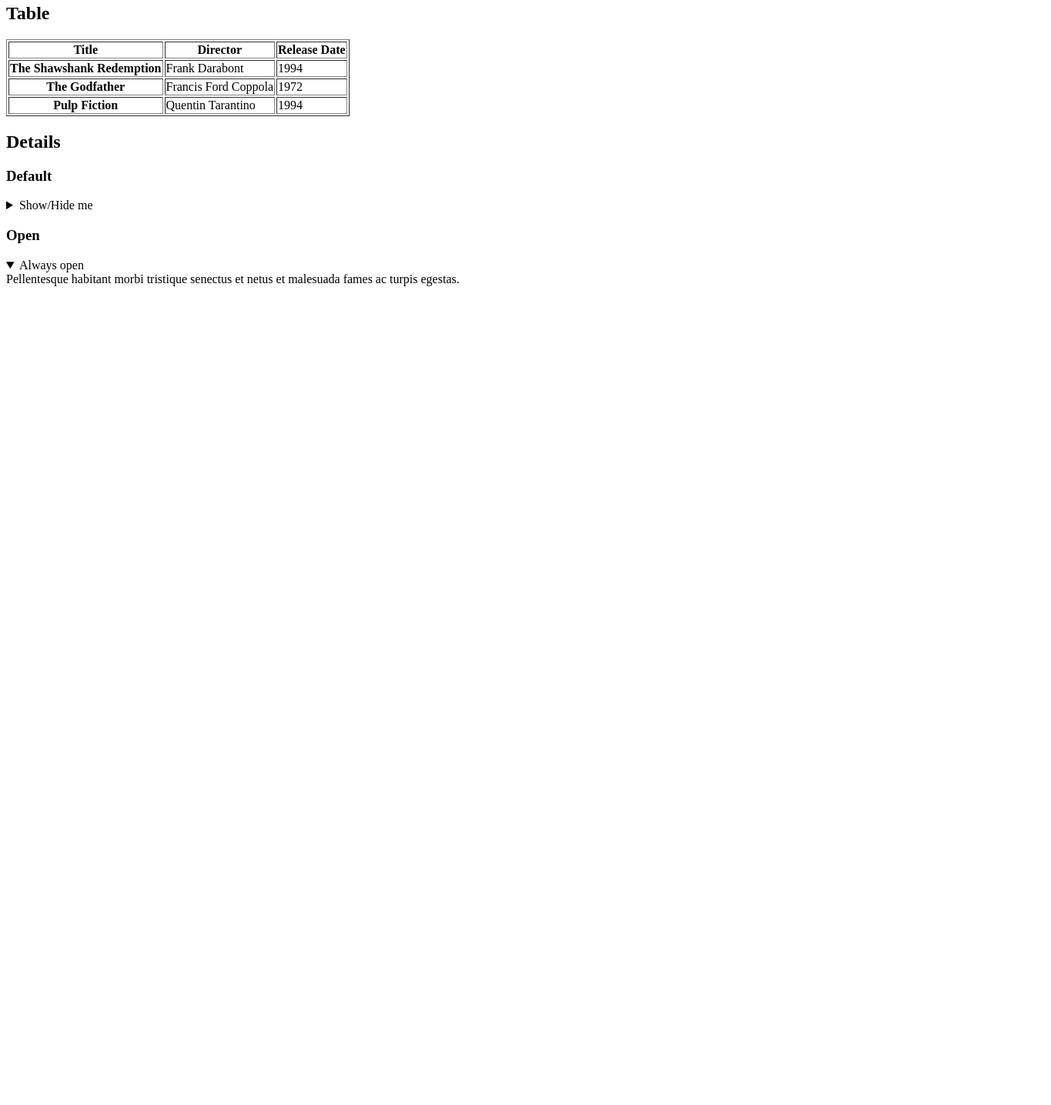
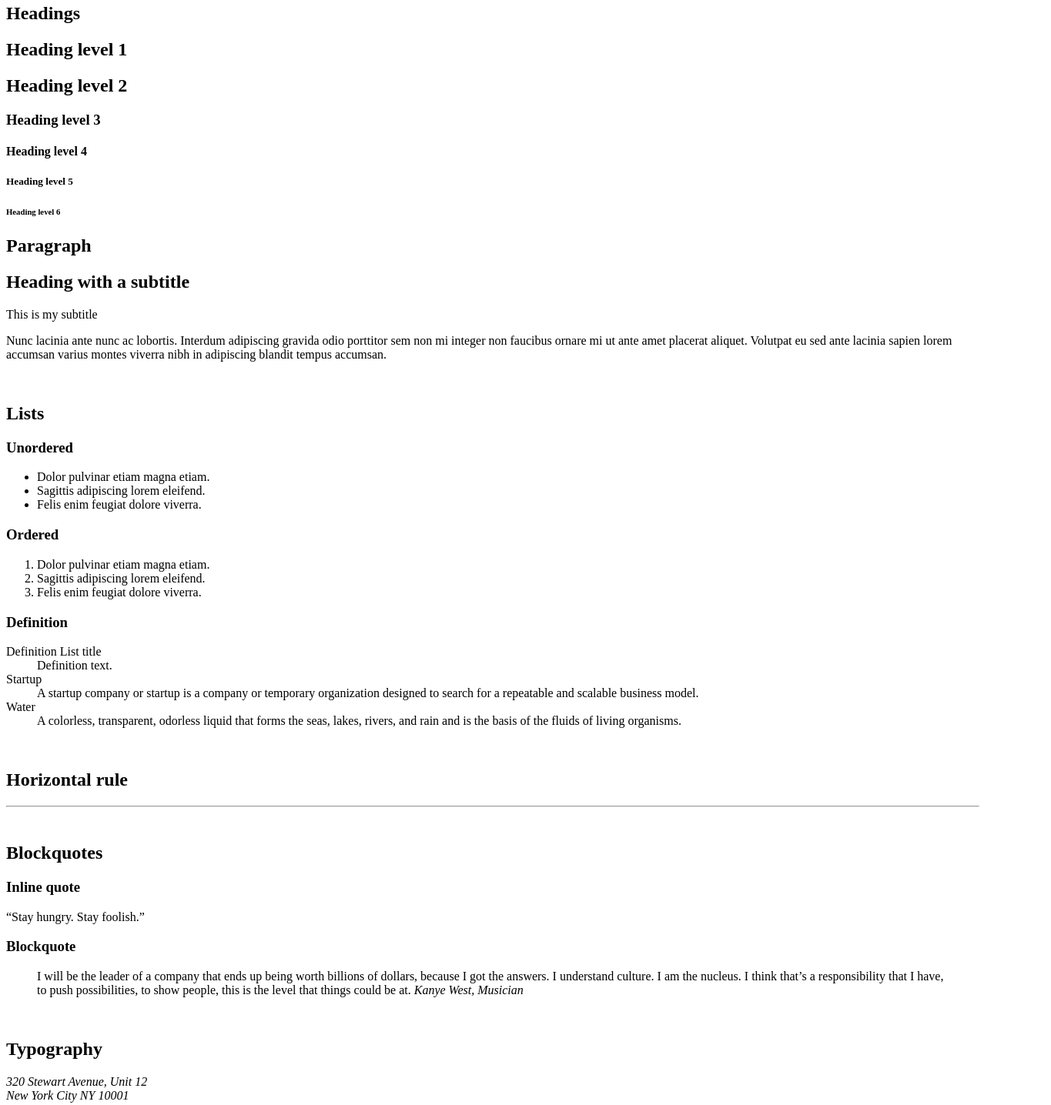
Before and after one commit to DzidediSenaya/alx-frontend, a plain HTML site: page 0x00-html_advanced/34-styleguide.html in a window 1280 px wide. Shown: the part 16-1452 px from the top of the page at 77% size, 1365 px wide, since content can reach past the window. Before the commit the page ends 800 px from the top, so only its background shows below. Drawn offline with Linux system fonts and the light colour scheme.

Commit message:
Update 34-styleguide.html

```diff
--- a/0x00-html_advanced/34-styleguide.html
+++ b/0x00-html_advanced/34-styleguide.html
@@ -1,24 +1,122 @@
 <!DOCTYPE html>
-<html lang="en" dir="ltr">
+<html lang="en">
 <head>
     <meta charset="UTF-8">
     <meta name="viewport" content="width=device-width, initial-scale=1.0, viewport-fit=cover">
-  <title>Homepage - Techium</title>
-  <!-- Meta description -->
     <meta name="description" content="Techium is a digital agency">
-  <!-- Favicon links -->
     <link rel="icon" type="image/x-icon" href="./favicon.ico">
     <link rel="icon" type="image/png" href="./favicon.png">
+    <title> Styleguide - Techium </title>
 </head>
 <body>
+    <header></header>
     <main>
-    <!-- Typography section -->
-    <!-- ... -->
-
-    <!-- Table section -->
         <section>
+            <h2> Headings </h2>
+            <h1> Heading level 1 </h1>
+            <h2> Heading level 2 </h2>
+            <h3> Heading level 3 </h3>
+            <h4> Heading level 4 </h4>
+            <h5> Heading level 5 </h5>
+            <h6> Heading level 6 </h6>
+        </section>
+        <section>
+            <header>
+                <h2> Paragraph </h2>
+            </header>
+            <h2> Heading with a subtitle </h2>
+            <p> This is my subtitle </p>
+            <p> Nunc lacinia ante nunc ac lobortis. Interdum adipiscing gravida odio porttitor sem non mi integer non faucibus ornare mi ut ante amet placerat aliquet. Volutpat eu sed ante lacinia sapien lorem accumsan varius montes viverra nibh in adipiscing blandit tempus accumsan.</p>
+        </section>
+        <br>
+        <!--Lists-->
+        <section>
+            <header>
+                <h2> Lists </h2>
+            </header>
+            <div>
+                <h3> Unordered </h3>
+                <ul>
+                    <li> Dolor pulvinar etiam magna etiam. </li>
+                    <li> Sagittis adipiscing lorem eleifend. </li>
+                    <li> Felis enim feugiat dolore viverra. </li>
+                </ul>
+                <h3> Ordered </h3>
+                <ol>
+                    <li> Dolor pulvinar etiam magna etiam. </li>
+                    <li> Sagittis adipiscing lorem eleifend. </li>
+                    <li> Felis enim feugiat dolore viverra. </li>
+                </ol>
+                <h3> Definition </h3>
+                <dl>
+                    <dt> Definition List title </dt>
+                    <dd> Definition text. </dd>
+                    <dt> Startup </dt>
+                    <dd> A startup company or startup is a company or temporary organization designed to search for a repeatable and scalable business model. </dd>
+                    <dt> Water </dt>
+                    <dd> A colorless, transparent, odorless liquid that forms the seas, lakes, rivers, and rain and is the basis of the fluids of living organisms. </dd>
+                </dl>
+            </div>
+        </section>
+        <br>
+        <!-- Horizontal rule-->
+        <section>
+            <header>
+                <h2> Horizontal rule </h2>
+                <div>
+                    <hr>
+                </div>
+            </header>
+        </section>
+        <br>
+        <!--Blockquotes-->
+        <section>
+            <header>
+                <h2> Blockquotes</h2>
+            </header>
+            <div>
+                <h3> Inline quote</h3>
+                <q>Stay hungry. Stay foolish.</q>
+            </div>
+            <div>
+                <h3> Blockquote </h3>
+                <blockquote>
+                    I will be the leader of a company that ends up being worth billions of dollars, because I got the answers. I understand culture. I am the nucleus. I think that’s a responsibility that I have, to push possibilities, to show people, this is the level that things could be at.
+                    <cite> Kanye West, Musician</cite>
+                </blockquote>
+            </div>
+        </section>
+        <br>
+        <!--Typography-->
+        <section>
+            <header>
+                <h2>Typography</h2>
+            </header>
+            <div>
+                <address> 320 Stewart Avenue, Unit 12 <br> New York City NY 10001</address>
+            </div>
+            <div>
+                <pre>
+                    <code>
+                        <h2>My title</h2>
+                        <p>Proin lacus turpis, feugiat sit amet sollicitudin non, volutpat in libero. Aenean hendrerit ultrices nulla ac lobortis. Vestibulum consectetur nibh vel ante rhoncus faucibus.</p>
+                    </code>
+                </pre>
+            </div>
+            <div>
+                <p>
+                    Curabitur sit amet turpis cursus massa mollis <mark>highlighted</mark>. Duis finibus leo massa, eget dapibus erat finibus sed. Aenean condimentum sapien magna, eleifend <mark>highlighted</mark> mi consequat ut. Cras nec quam sed sapien ultricies <mark>highlighted</mark> ut sed metus.
+                </p>
+            </div>
+        </section>
+        <br />
+        <!--Table-->
+        <section>
+            <header>
               <h2>Table</h2>
-      <table border="1">
+            </header>
+            <table>
+                <caption>Star Wars Trilogy Data</caption>
                 <thead>
                 <tr>
                     <th scope="col">Title</th>
@@ -28,27 +126,31 @@
                 </thead>
                 <tbody>
                 <tr>
-            <th scope="row">The Shawshank Redemption</th>
-            <td>Frank Darabont</td>
-            <td>1994</td>
+                    <th scope="row">Star Wars: Episode IV - A New Hope</th>
+                    <td>George Lucas</td>
+                    <td>May 25th, 1977</td>
                 </tr>
                 <tr>
-            <th scope="row">The Godfather</th>
-            <td>Francis Ford Coppola</td>
-            <td>1972</td>
+                    <th scope="row">Star Wars: Episode V - The Empire Strikes Back</th>
+                    <td>Irvin Kershner</td>
+                    <td>May 21st, 1980</td>
                 </tr>
                 <tr>
-            <th scope="row">Pulp Fiction</th>
-            <td>Quentin Tarantino</td>
-            <td>1994</td>
+                    <th scope="row">Star Wars: Episode VI - Return of the Jedi</th>
+                    <td>Richard Marquand</td>
+                    <td>May 25th, 1983</td>
                 </tr>
                 </tbody>
             </table>
         </section>
+        <br />
+        <!-- Details -->
+        <section>
+            <header>
+                <h2>Details</h2>
+            </header>
 
-    <!-- Details section -->
-    <section>
-      <h2>Details</h2>
+            <!-- Default -->
             <div>
                 <h3>Default</h3>
                 <details>
@@ -57,6 +159,7 @@
                 </details>
             </div>
 
+            <!-- Open -->
             <div>
                 <h3>Open</h3>
                 <details open>
@@ -66,5 +169,6 @@
             </div>
         </section>
     </main>
+    <footer></footer>
 </body>
 </html>
```
Lines whose indentation alone changed are shown as unchanged.
